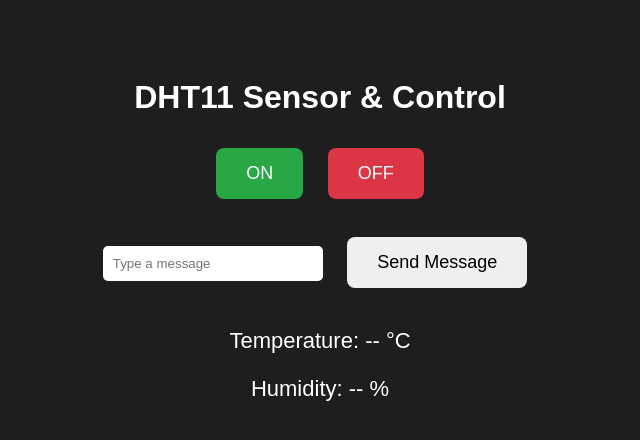
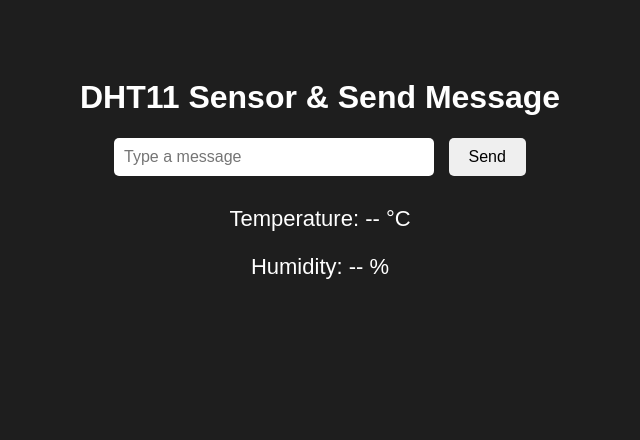
Before and after one commit to manusanjay545/dht-website, a plain HTML site: page index.html in a window 1280 px wide. Shown: the whole page, without its empty margins (320-960 px from the left). Drawn offline with Linux system fonts and the light colour scheme; no server answers.

Commit message:
Update index.html

```diff
--- a/index.html
+++ b/index.html
@@ -3,25 +3,20 @@
 <head>
 <meta charset="UTF-8">
 <meta name="viewport" content="width=device-width, initial-scale=1.0">
-<title>DHT11 + ON/OFF Control + Message</title>
+<title>DHT11 + Send Message</title>
 <style>
   body { font-family: Arial; background: #1e1e1e; color: #fff; text-align:center; padding:50px;}
-  button { padding:15px 30px; margin:10px; font-size:18px; cursor:pointer; border:none; border-radius:8px;}
-  #on { background-color:#28a745; color:#fff;}
-  #off { background-color:#dc3545; color:#fff;}
+  input[type=text] { padding:10px; width:300px; border-radius:5px; border:none; margin-right:10px; font-size:16px; }
+  button { padding:10px 20px; font-size:16px; border:none; border-radius:5px; cursor:pointer; }
   #data { margin-top:30px; font-size:22px;}
-  input[type=text] { padding:10px; width:200px; border-radius:5px; border:none; margin-right:10px; }
 </style>
 </head>
 <body>
 
-<h1>DHT11 Sensor & Control</h1>
+<h1>DHT11 Sensor & Send Message</h1>
 
-<button id="on">ON</button>
-<button id="off">OFF</button>
-<br><br>
 <input type="text" id="message" placeholder="Type a message">
-<button id="sendMsg">Send Message</button>
+<button id="sendMsg">Send</button>
 
 <div id="data">
   <p>Temperature: <span id="temp">--</span> °C</p>
@@ -32,15 +27,7 @@
 const writeKey = "OPDHX758K8LI4ZJW";
 const channelID = "3123407";
 
-document.getElementById("on").onclick = () => sendCommand(1);
-document.getElementById("off").onclick = () => sendCommand(0);
 document.getElementById("sendMsg").onclick = sendMessage;
-
-function sendCommand(value){
-  fetch(`https://api.thingspeak.com/update?api_key=${writeKey}&field3=${value}`)
-  .then(res => console.log(value==1?"ON sent":"OFF sent"))
-  .catch(err => console.log(err));
-}
 
 function sendMessage(){
   const msg = document.getElementById("message").value;
```
